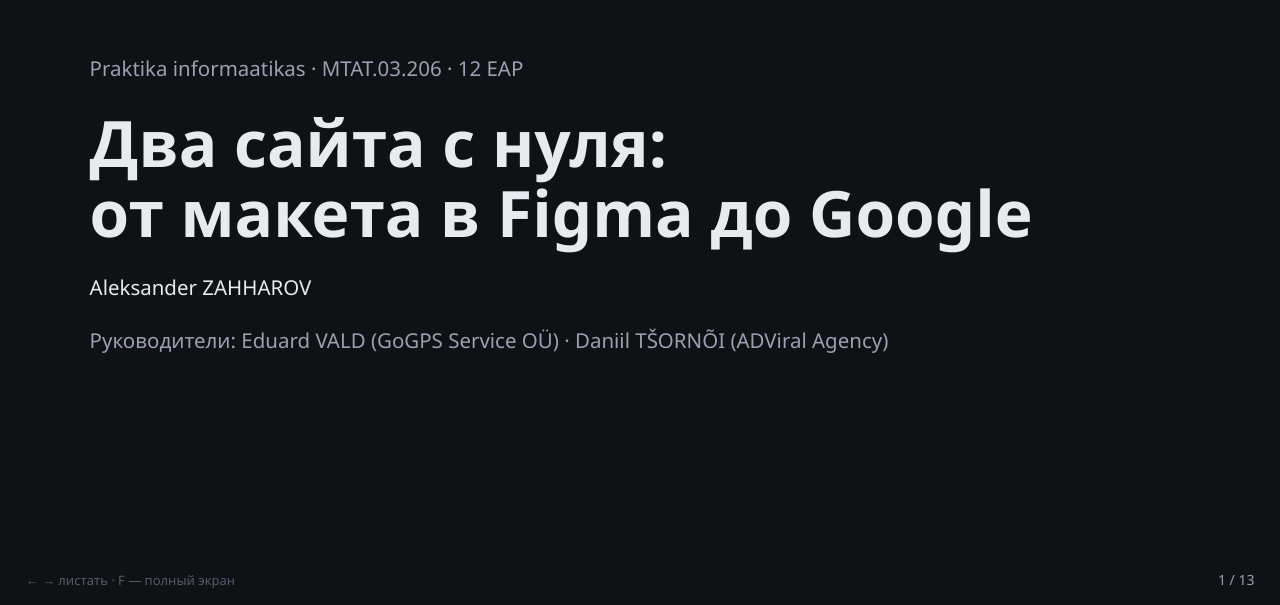
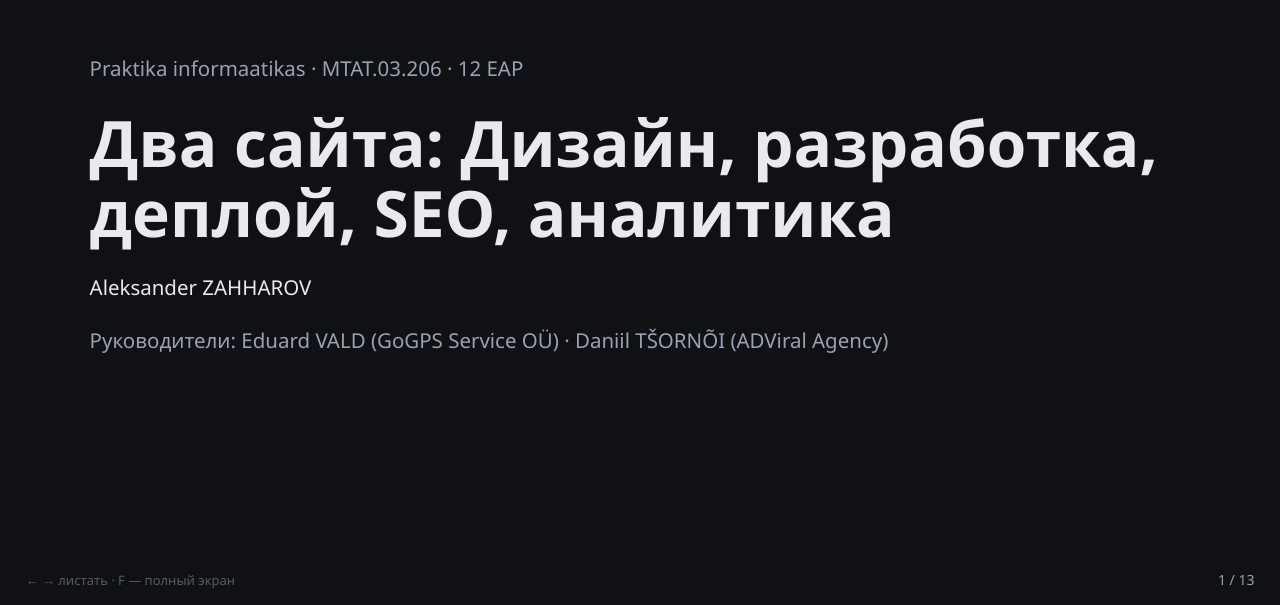
Before and after one commit to Aleksander-Zahharov/PraktikaInformaatikas, a plain HTML site: page Prezentatsioon/slides_ru.html in a window 1280 px wide. Shown: the part 195-800 px from the top of the page. Drawn offline with Linux system fonts and the light colour scheme.

Commit message:
Update title slide wording

```diff
--- a/Prezentatsioon/slides_ru.html
+++ b/Prezentatsioon/slides_ru.html
@@ -65,7 +65,7 @@
 <!-- 1. Титульный -->
 <section class="slide active">
   <p class="muted">Praktika informaatikas · MTAT.03.206 · 12 EAP</p>
-  <h1>Два сайта с нуля:<br>от макета в Figma до Google</h1>
+  <h1>Два сайта: Дизайн, разработка, деплой, SEO, аналитика</h1>
   <p>Aleksander ZAHHAROV</p>
   <p class="muted">Руководители: Eduard VALD (GoGPS Service OÜ) · Daniil TŠORNÕI (ADViral Agency)</p>
 </section>
```
